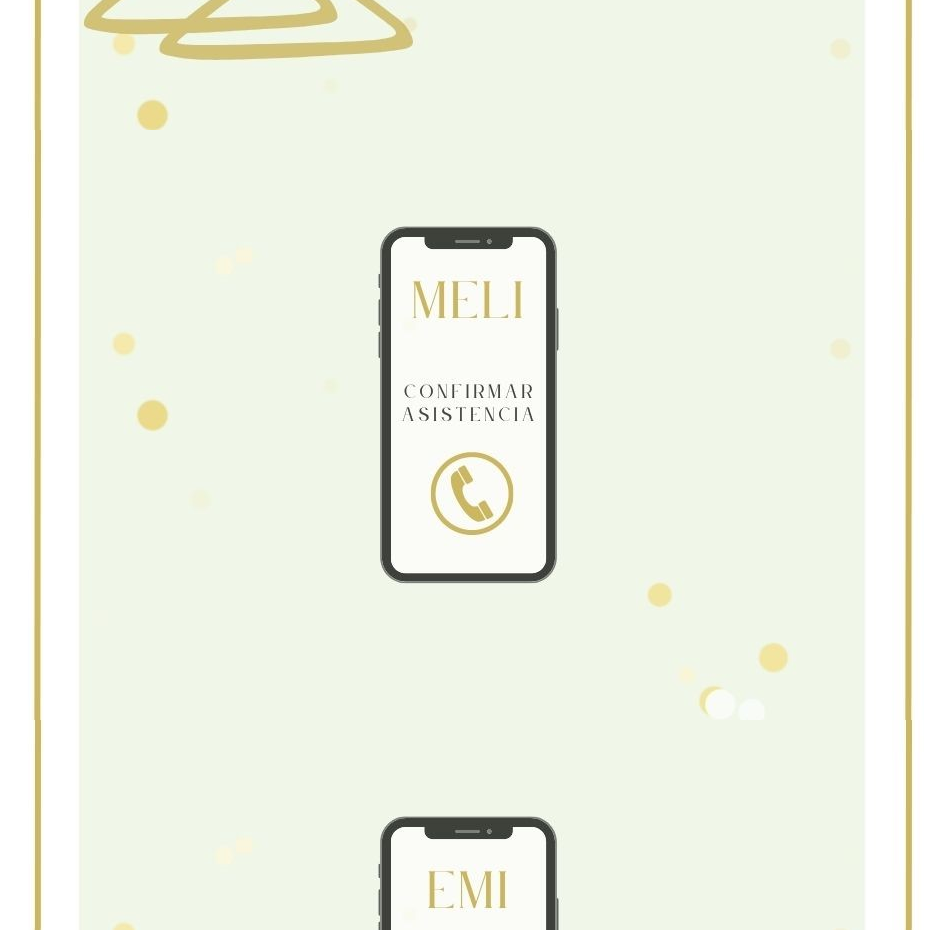
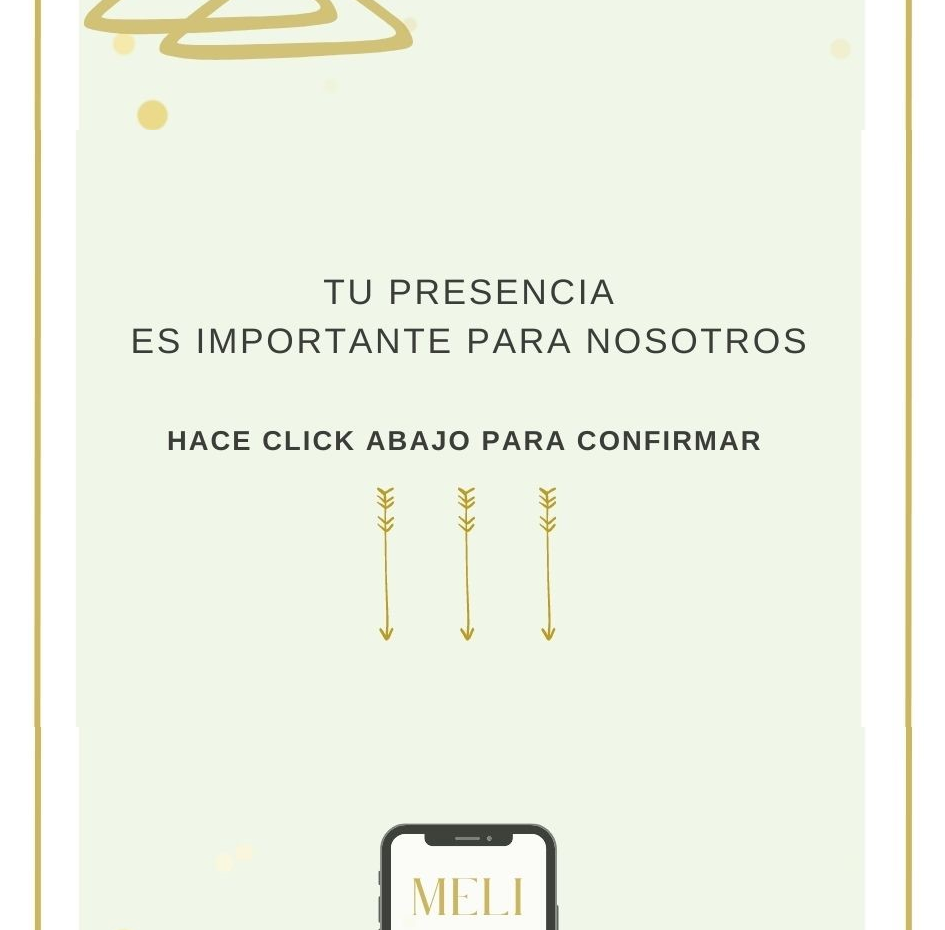
Before and after one commit to EmiPlenco/Casamiento.EyM, a website: page index.html in a window 1280 px wide. Shown: the part 5000-5930 px from the top of the page, without its empty margins (168-1113 px from the left). Drawn offline with nearby package versions, Linux system fonts and the light colour scheme.

Commit message:
se agrega el confirma presencia

```diff
--- a/index.html
+++ b/index.html
@@ -27,6 +27,7 @@
             </div>
             <div class="img-inicio">
                 <img src="./img/dresscode.jpg" class="img-fluid" alt="dresscode">
+                <img src="./img/confirma.jpg" class="img-fluid" alt="confirma">
             </div>
             <div>
                 <a href="https://wa.me/542974050835?text=Hola%20Meli,%20confirmo%20mi%20asistencia%20para%20tu%20casamiento.%20%C2%A1Cont%C3%A1%20conmigo!%0ANos%20vemos%20pronto." target="_blank">
```
Also changed, not shown: img/confirma.jpg (added).
